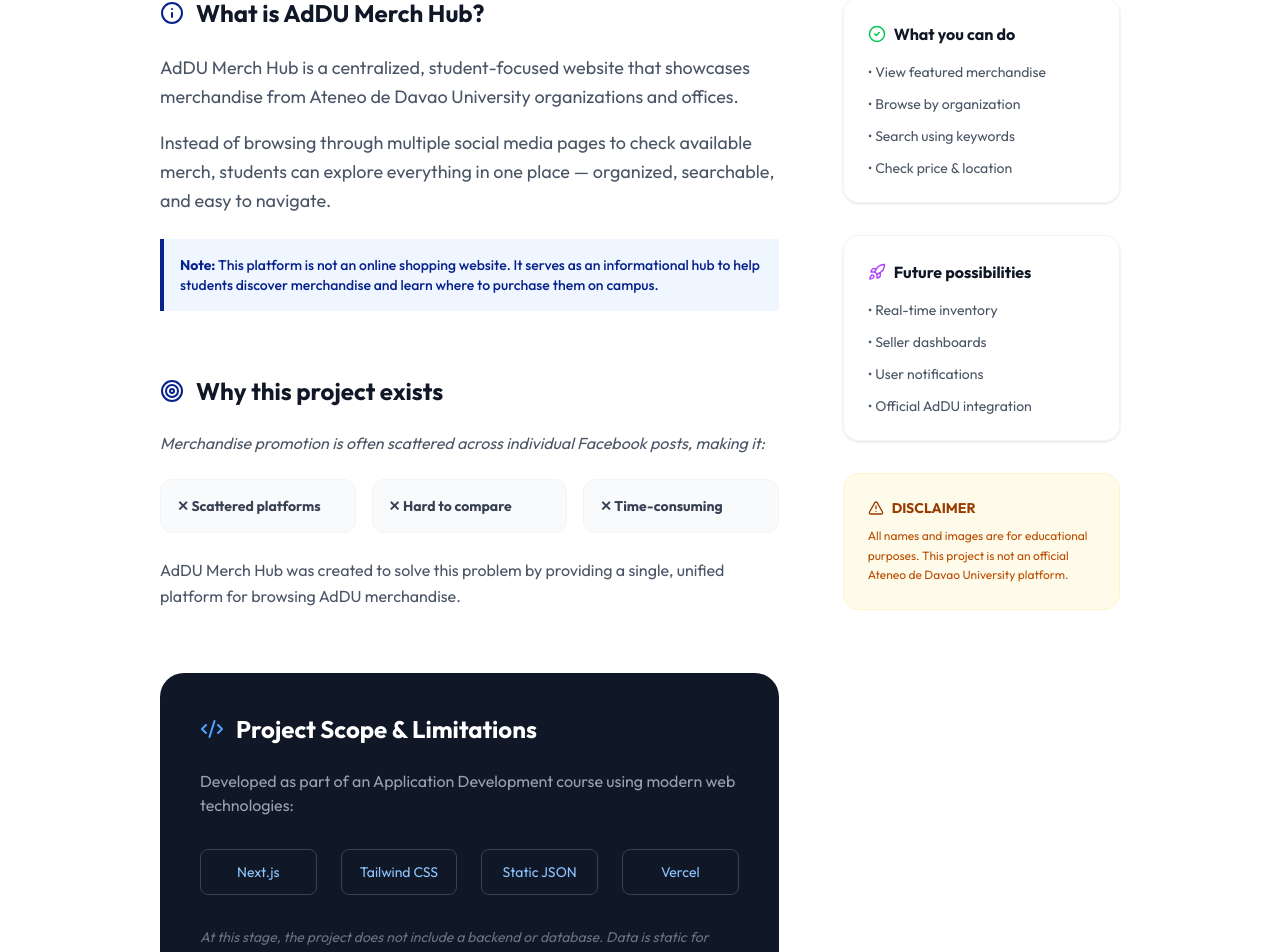
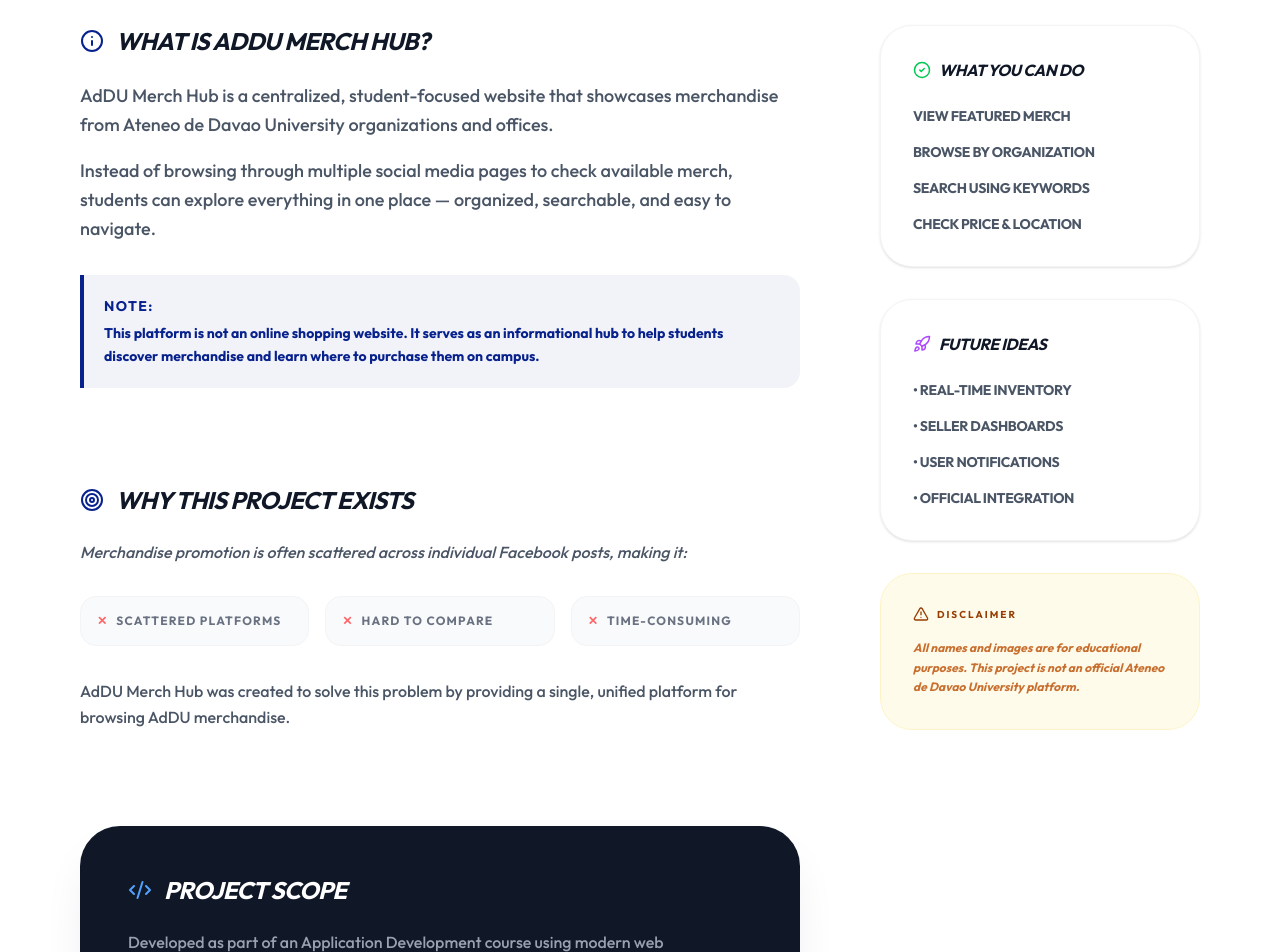
Before and after one commit to RayEmanueleUntal/addu-merch-hub, a Next.js app: page /about in a window 1280 px wide. Shown: the part 397-1349 px from the top of the page. Built offline with nearby package versions, Linux system fonts and the light colour scheme.

Commit message:
about page mobile support

```diff
--- a/app/about/page.tsx
+++ b/app/about/page.tsx
@@ -11,13 +11,14 @@
   return (
     <main className="min-h-screen bg-white pb-24">
       {/* HERO SECTION */}
-      <section className="pt-32 pb-16 bg-gray-50/50 border-b border-gray-100">
-        <div className="mx-auto w-300 px-30">
-          <h1 className="text-5xl font-extrabold text-gray-900 tracking-tight uppercase italic">
+      <section className="pt-24 md:pt-32 pb-12 md:pb-16 bg-gray-50/50 border-b border-gray-100">
+        {/* FIXED: Responsive container replaces w-300 px-30 */}
+        <div className="mx-auto max-w-[1200px] px-6 md:px-10">
+          <h1 className="text-4xl md:text-6xl font-black text-gray-900 tracking-tighter uppercase italic leading-none">
             About{" "}
             <span className="text-[#08228d] not-italic">AdDU Merch Hub</span>
           </h1>
-          <p className="mt-6 text-xl text-gray-600 max-w-3xl leading-relaxed">
+          <p className="mt-6 text-lg md:text-xl text-gray-600 max-w-3xl leading-relaxed font-medium">
             A centralized, student-focused platform designed to showcase the
             vibrant creative culture of Ateneo de Davao University
             organizations.
@@ -25,16 +26,18 @@
         </div>
       </section>
 
-      <div className="mx-auto w-300 px-30 py-16">
-        <div className="grid grid-cols-1 lg:grid-cols-12 gap-16">
+      <div className="mx-auto max-w-[1200px] px-6 md:px-10 py-12 md:py-20">
+        {/* GRID: Stacks on mobile, Side-by-side on LG screens */}
+        <div className="grid grid-cols-1 lg:grid-cols-12 gap-12 lg:gap-20">
           {/* LEFT COLUMN: Main Content */}
-          <div className="lg:col-span-8 space-y-16">
+          <div className="lg:col-span-8 space-y-16 md:space-y-24">
             {/* What is AdDU Merch Hub */}
             <section>
-              <h3 className="text-2xl font-bold text-gray-900 mb-6 flex items-center gap-3">
-                <Info className="text-[#08228d]" /> What is AdDU Merch Hub?
+              <h3 className="text-xl md:text-2xl font-black text-gray-900 mb-6 flex items-center gap-3 uppercase italic tracking-tight">
+                <Info className="text-[#08228d]" size={24} /> What is AdDU Merch
+                Hub?
               </h3>
-              <div className="space-y-4 text-gray-600 leading-relaxed text-lg">
+              <div className="space-y-4 text-gray-600 leading-relaxed text-base md:text-lg font-medium">
                 <p>
                   AdDU Merch Hub is a centralized, student-focused website that
                   showcases merchandise from Ateneo de Davao University
@@ -45,12 +48,14 @@
                   check available merch, students can explore everything in one
                   place — organized, searchable, and easy to navigate.
                 </p>
-                <div className="bg-blue-50 border-l-4 border-[#08228d] p-4 mt-6">
-                  <p className="text-sm text-[#08228d] font-medium">
-                    <strong>Note:</strong> This platform is not an online
-                    shopping website. It serves as an informational hub to help
-                    students discover merchandise and learn where to purchase
-                    them on campus.
+                <div className="bg-[#08228d]/5 border-l-4 border-[#08228d] p-5 mt-8 rounded-r-2xl">
+                  <p className="text-sm text-[#08228d] font-bold leading-relaxed">
+                    <span className="uppercase tracking-widest block mb-1">
+                      Note:
+                    </span>
+                    This platform is not an online shopping website. It serves
+                    as an informational hub to help students discover
+                    merchandise and learn where to purchase them on campus.
                   </p>
                 </div>
               </div>
@@ -58,14 +63,16 @@
 
             {/* Why this project exists */}
             <section>
-              <h3 className="text-2xl font-bold text-gray-900 mb-6 flex items-center gap-3">
-                <Target className="text-[#08228d]" /> Why this project exists
+              <h3 className="text-xl md:text-2xl font-black text-gray-900 mb-6 flex items-center gap-3 uppercase italic tracking-tight">
+                <Target className="text-[#08228d]" size={24} /> Why this project
+                exists
               </h3>
-              <p className="text-gray-600 mb-6 italic">
+              <p className="text-gray-600 mb-8 italic font-medium">
                 Merchandise promotion is often scattered across individual
                 Facebook posts, making it:
               </p>
-              <ul className="grid grid-cols-1 md:grid-cols-3 gap-4">
+              {/* FIXED: 2 columns on mobile, 3 on desktop */}
+              <ul className="grid grid-cols-2 md:grid-cols-3 gap-3 md:gap-4">
                 {[
                   "Scattered platforms",
                   "Hard to compare",
@@ -73,40 +80,41 @@
                 ].map((item) => (
                   <li
                     key={item}
-                    className="bg-gray-50 p-4 rounded-xl text-sm font-bold text-gray-700 border border-gray-100"
+                    className="bg-gray-50 p-4 rounded-2xl text-[10px] md:text-xs font-black uppercase tracking-widest text-gray-500 border border-gray-100 flex items-center gap-2"
                   >
-                    ✕ {item}
+                    <span className="text-red-400">✕</span> {item}
                   </li>
                 ))}
               </ul>
-              <p className="mt-6 text-gray-600 leading-relaxed">
+              <p className="mt-8 text-gray-600 leading-relaxed font-medium">
                 AdDU Merch Hub was created to solve this problem by providing a
                 single, unified platform for browsing AdDU merchandise.
               </p>
             </section>
 
             {/* Project Scope */}
-            <section className="bg-gray-900 text-white p-10 rounded-3xl">
-              <h3 className="text-2xl font-bold mb-6 flex items-center gap-3">
-                <Code2 className="text-blue-400" /> Project Scope & Limitations
+            <section className="bg-gray-900 text-white p-8 md:p-12 rounded-[2.5rem] shadow-2xl shadow-gray-200">
+              <h3 className="text-xl md:text-2xl font-black mb-6 flex items-center gap-3 uppercase italic tracking-tight">
+                <Code2 className="text-blue-400" size={24} /> Project Scope
               </h3>
-              <p className="text-gray-400 mb-8">
+              <p className="text-gray-400 mb-10 font-medium">
                 Developed as part of an Application Development course using
                 modern web technologies:
               </p>
-              <div className="grid grid-cols-2 md:grid-cols-4 gap-6 text-center">
+              {/* FIXED: 2x2 grid on small mobile */}
+              <div className="grid grid-cols-2 sm:grid-cols-4 gap-4 text-center">
                 {["Next.js", "Tailwind CSS", "Static JSON", "Vercel"].map(
                   (tech) => (
                     <div
                       key={tech}
-                      className="p-3 border border-gray-700 rounded-lg text-sm font-mono text-blue-300"
+                      className="p-3 border border-gray-800 rounded-xl text-[10px] md:text-xs font-black uppercase tracking-widest text-blue-300 bg-white/5"
                     >
                       {tech}
                     </div>
                   ),
                 )}
               </div>
-              <p className="mt-8 text-sm text-gray-500 italic">
+              <p className="mt-10 text-xs text-gray-500 italic font-medium">
                 At this stage, the project does not include a backend or
                 database. Data is static for demonstration purposes.
               </p>
@@ -115,41 +123,53 @@
 
           {/* RIGHT COLUMN: Quick Lists / Sticky Side */}
           <div className="lg:col-span-4">
-            <div className="sticky top-32 space-y-8">
+            {/* Only sticky on desktop (lg) */}
+            <div className="lg:sticky lg:top-32 space-y-6 md:space-y-8">
               {/* Capabilities */}
-              <div className="border border-gray-100 rounded-2xl p-6 shadow-sm">
-                <h4 className="font-bold text-gray-900 mb-4 flex items-center gap-2">
+              <div className="border border-gray-100 rounded-[2rem] p-8 shadow-sm bg-white">
+                <h4 className="font-black text-gray-900 mb-6 flex items-center gap-2 uppercase italic tracking-tight">
                   <CheckCircle2 size={18} className="text-green-500" /> What you
                   can do
                 </h4>
-                <ul className="space-y-3 text-sm text-gray-600">
-                  <li>• View featured merchandise</li>
-                  <li>• Browse by organization</li>
-                  <li>• Search using keywords</li>
-                  <li>• Check price & location</li>
+                <ul className="space-y-4 text-sm text-gray-600 font-bold uppercase tracking-tight">
+                  <li className="flex items-start gap-2">
+                    {" "}
+                    View featured merch
+                  </li>
+                  <li className="flex items-start gap-2">
+                    {" "}
+                    Browse by organization
+                  </li>
+                  <li className="flex items-start gap-2">
+                    {" "}
+                    Search using keywords
+                  </li>
+                  <li className="flex items-start gap-2">
+                    {" "}
+                    Check price & location
+                  </li>
                 </ul>
               </div>
 
               {/* Future possibilities */}
-              <div className="border border-gray-100 rounded-2xl p-6 shadow-sm">
-                <h4 className="font-bold text-gray-900 mb-4 flex items-center gap-2">
-                  <Rocket size={18} className="text-purple-500" /> Future
-                  possibilities
+              <div className="border border-gray-100 rounded-[2rem] p-8 shadow-sm bg-white">
+                <h4 className="font-black text-gray-900 mb-6 flex items-center gap-2 uppercase italic tracking-tight">
+                  <Rocket size={18} className="text-purple-500" /> Future ideas
                 </h4>
-                <ul className="space-y-3 text-sm text-gray-600">
-                  <li>• Real-time inventory</li>
-                  <li>• Seller dashboards</li>
-                  <li>• User notifications</li>
-                  <li>• Official AdDU integration</li>
+                <ul className="space-y-4 text-sm text-gray-600 font-bold uppercase tracking-tight">
+                  <li className="">• Real-time inventory</li>
+                  <li className="">• Seller dashboards</li>
+                  <li className="">• User notifications</li>
+                  <li className="">• Official integration</li>
                 </ul>
               </div>
 
               {/* Disclaimer */}
-              <div className="bg-amber-50 rounded-2xl p-6 border border-amber-100">
-                <h4 className="font-bold text-amber-800 mb-2 flex items-center gap-2 text-sm uppercase">
+              <div className="bg-amber-50 rounded-[2rem] p-8 border border-amber-100">
+                <h4 className="font-black text-amber-800 mb-4 flex items-center gap-2 text-[10px] uppercase tracking-[0.2em]">
                   <AlertTriangle size={16} /> Disclaimer
                 </h4>
-                <p className="text-xs text-amber-700 leading-relaxed">
+                <p className="text-xs text-amber-700/80 leading-relaxed font-bold italic">
                   All names and images are for educational purposes. This
                   project is not an official Ateneo de Davao University
                   platform.
@@ -160,8 +180,8 @@
         </div>
 
         {/* Developer Footer */}
-        <footer className="mt-20 pt-10 border-t border-gray-100 text-center">
-          <p className="text-gray-500 text-sm">
+        <footer className="mt-24 pt-12 border-t border-gray-100 text-center">
+          <p className="text-gray-400 text-xs font-bold uppercase tracking-[0.1em] leading-loose">
             Developed by a student of{" "}
             <b className="text-gray-900">Ateneo de Davao University</b>
             <br />
```
